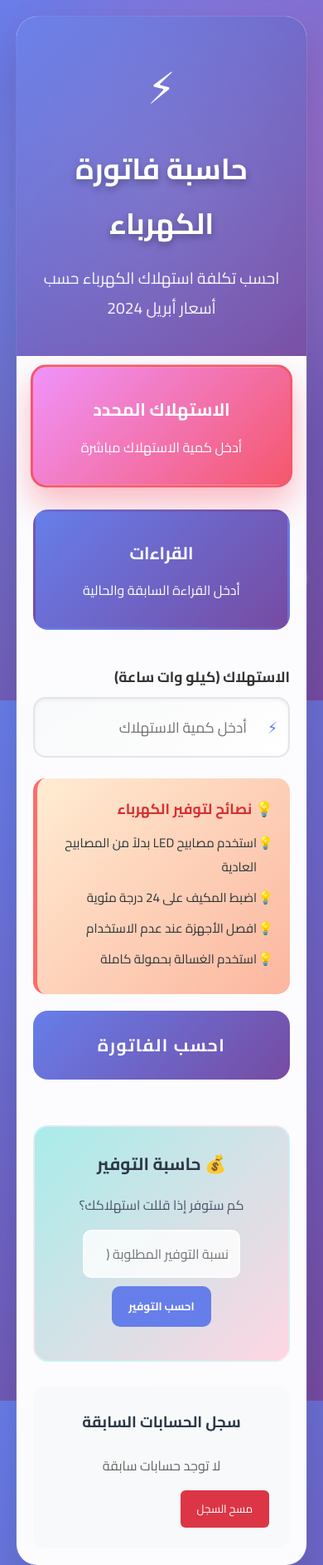
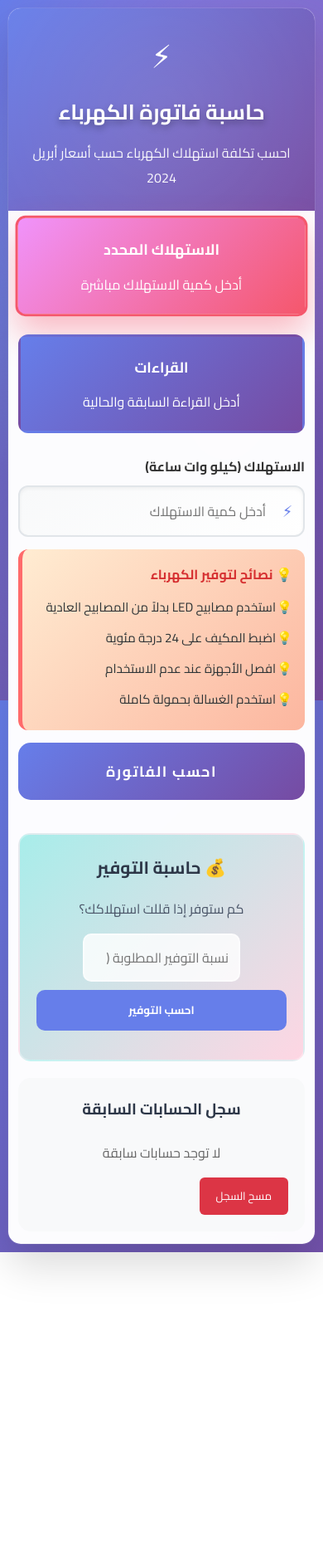
Before and after one commit to Gemy04/electricity-bill-calculator, a plain HTML site: page index.html in a window 390 px wide. Shown: the top 1886 px of the page at 83% size. After the commit the page ends 1509 px from the top, so only its background shows below. Drawn offline with Linux system fonts and the light colour scheme.

Commit message:
Improve mobile UI/UX with better responsive styling

```diff
--- a/styles.css
+++ b/styles.css
@@ -595,28 +595,155 @@ body::before {
 }
 
 @media (max-width: 768px) {
+    body {
+        padding: 10px;
+    }
+
+    .container {
+        border-radius: 15px;
+    }
+
     .calculation-methods {
         flex-direction: column;
+        gap: 15px;
+        margin-bottom: 25px;
+    }
+
+    .method-card {
+        padding: 20px 15px;
+        border-radius: 12px;
+    }
+
+    .method-card h3 {
+        font-size: 1.1rem;
+    }
+
+    .header {
+        padding: 25px 20px;
     }
 
     .header h1 {
+        font-size: 1.8rem;
+        margin-bottom: 10px;
+    }
+
+    .header p {
+        font-size: 1rem;
+    }
+
+    .content {
+        padding: 20px 15px;
+    }
+
+    .form-group {
+        margin-bottom: 15px;
+    }
+
+    .form-group input {
+        padding: 14px 45px 14px 14px;
+        font-size: 1rem;
+        border-radius: 12px;
+    }
+
+    .consumption-tips {
+        padding: 15px;
+        margin: 15px 0;
+        border-radius: 12px;
+    }
+
+    .consumption-tips h4 {
+        font-size: 1rem;
+    }
+
+    .calculate-btn {
+        padding: 18px;
+        font-size: 1.1rem;
+        border-radius: 15px;
+        margin-bottom: 20px;
+    }
+
+    .result {
+        padding: 20px;
+        border-radius: 15px;
+        margin-bottom: 20px;
+    }
+
+    .total-cost {
         font-size: 2.2rem;
     }
 
-    .content {
-        padding: 20px;
+    .breakdown {
+        padding: 15px;
     }
 
-    .total-cost {
-        font-size: 2.8rem;
+    .tier {
+        padding: 6px 0;
     }
 
     .electricity-icon {
-        font-size: 3rem;
+        font-size: 2.5rem;
+        margin-bottom: 10px;
+    }
+
+    .savings-calculator {
+        padding: 20px;
+        border-radius: 15px;
+        margin: 20px 0;
     }
 
     .savings-input {
         flex-direction: column;
         gap: 10px;
     }
+
+    .savings-btn {
+        width: 100%;
+        padding: 12px;
+    }
+
+    .environmental-impact {
+        padding: 15px;
+        margin: 15px 0;
+    }
+
+    .history {
+        padding: 20px;
+        margin-top: 20px;
+    }
+
+    .notification {
+        padding: 12px 15px;
+        top: 10px;
+        right: 10px;
+        max-width: calc(100% - 20px);
+        font-size: 0.9rem;
+    }
 }
+
+/* For very small screens */
+@media (max-width: 480px) {
+    .header h1 {
+        font-size: 1.6rem;
+    }
+
+    .electricity-icon {
+        font-size: 2.2rem;
+    }
+
+    .total-cost {
+        font-size: 2rem;
+    }
+
+    .content {
+        padding: 15px 12px;
+    }
+
+    .form-group label {
+        font-size: 1rem;
+    }
+
+    .tier-info {
+        padding: 15px;
+        font-size: 1rem;
+    }
+}
```
